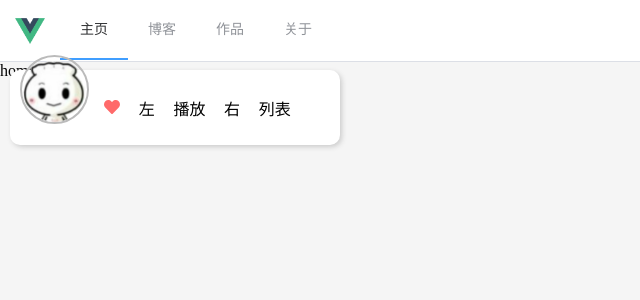
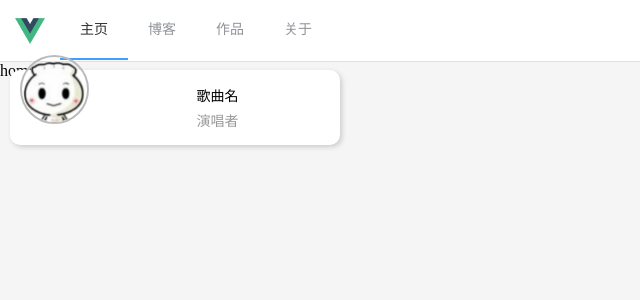
Before and after one commit to hobohuang/hobo-website, a Vue app: page /home in a window 1280 px wide. Shown: the top 300 px of the page, without its empty margins (0-640 px from the left). Built offline with nearby package versions, Linux system fonts and the light colour scheme.

Commit message:
完成音乐播放器工具栏布局和信息与工具栏切换逻辑

```diff
--- a/src/components/music/MusicPlayer.vue
+++ b/src/components/music/MusicPlayer.vue
@@ -1,27 +1,53 @@
 <!--  -->
 <template>
-  <div class="music-player">
+  <div
+    class="music-player"
+    @mouseenter="showMusicTool"
+    @mouseleave="showMusicInfo"
+  >
     <img src="../../assets/headPic.png" class="music-pic" />
-    <div class="music-info" v-show="false">
+    <div class="music-info" v-show="isShowMusicInfo">
       <span class="song">歌曲名</span>
       <span class="singer">演唱者</span>
     </div>
-    <ul class="option-tool" v-show="true">
-      <li class="like">
-        <font-awesome-icon icon="heart" class="tool-icon" />
+    <ul class="option-tool" v-show="!isShowMusicInfo">
+      <li class="vloume">
+        <font-awesome-icon :icon="['fa', 'volume-up']" />
       </li>
-      <li class="last">左</li>
-      <li class="play">播放</li>
-      <li class="next">右</li>
-      <li class="music-list">列表</li>
+      <li class="last">
+        <font-awesome-icon :icon="['fa', 'step-backward']" />
+      </li>
+      <li class="play">
+        <font-awesome-icon :icon="['fa', 'play-circle']" />
+      </li>
+      <li class="next">
+        <font-awesome-icon :icon="['fa', 'step-forward']" />
+      </li>
+      <li class="music-list">
+        <font-awesome-icon :icon="['fa', 'list']" />
+      </li>
     </ul>
   </div>
 </template>
 
 <script lang="ts">
-import { defineComponent } from "vue";
+import { computed, defineComponent, ref } from "vue";
 export default defineComponent({
   name: "musicPlayer",
+  setup() {
+    let isShowMusicInfo = ref(true);
+    const showMusicTool = () => {
+      isShowMusicInfo.value = false;
+    };
+    const showMusicInfo = () => {
+      isShowMusicInfo.value = true;
+    };
+    return {
+      isShowMusicInfo,
+      showMusicTool,
+      showMusicInfo,
+    };
+  },
 });
 </script>
 <style lang="scss" scoped>
@@ -79,9 +105,15 @@ export default defineComponent({
 
     li {
       margin: 5px;
+      font-size: 18px;
     }
-    .like {
-      color: #ff6a6a;
+    .play {
+      color: #1ed1a6;
+      font-size: 28px;
+    }
+    .vloume,
+    .music-list {
+      font-size: 14px;
     }
   }
 }
--- a/src/plugins/fontAwesome.ts
+++ b/src/plugins/fontAwesome.ts
@@ -1,9 +1,29 @@
 //引入图标库
 import { library } from "@fortawesome/fontawesome-svg-core";
-import { faUserSecret, faAd, faBlog,faEye,faHeart,faCommentDots,faChevronDown } from "@fortawesome/free-solid-svg-icons";
+import { faUserSecret, faAd, faBlog, faEye, faHeart, faCommentDots, faChevronDown, faVolumeDown, faVolumeMute, faVolumeOff, faVolumeUp, faStepForward, faStepBackward, faPlayCircle, faPauseCircle, faList } from "@fortawesome/free-solid-svg-icons";
+// import {  } from '@fortawesome/free-brands-svg-icons'
+import { faHeart as farHeart } from '@fortawesome/free-regular-svg-icons';
 import { FontAwesomeIcon } from "@fortawesome/vue-fontawesome";
 
-const components = [faUserSecret, faAd, faBlog,faEye,faHeart,faCommentDots,faChevronDown];
+const components = [
+  faUserSecret,
+  faAd,
+  faBlog,
+  faEye,
+  faHeart,
+  faCommentDots,
+  faChevronDown,
+  faVolumeDown,
+  faVolumeMute,
+  faVolumeOff,
+  faVolumeUp,
+  faStepForward,
+  faStepBackward,
+  faPlayCircle,
+  faPauseCircle,
+  faList,
+  farHeart
+];
 
 components.forEach((item) => {
   library.add(item);
```
